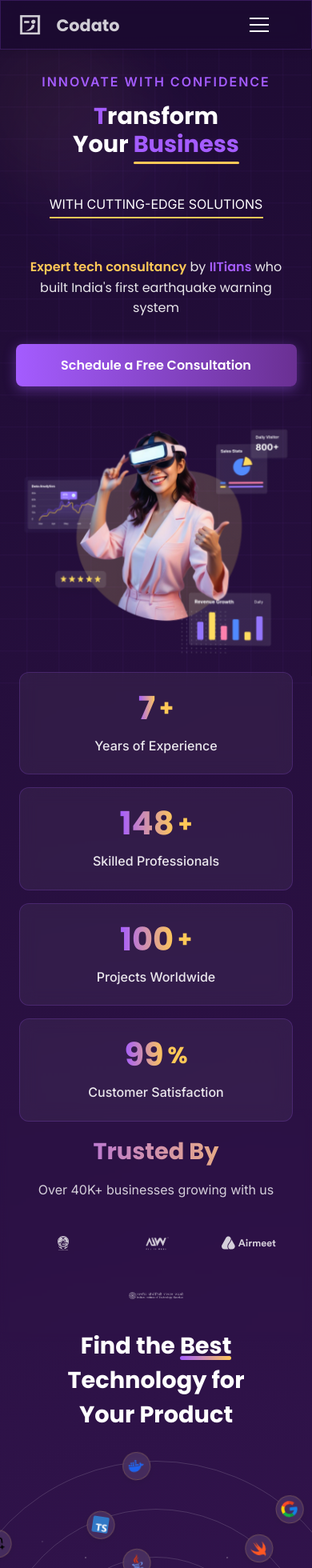
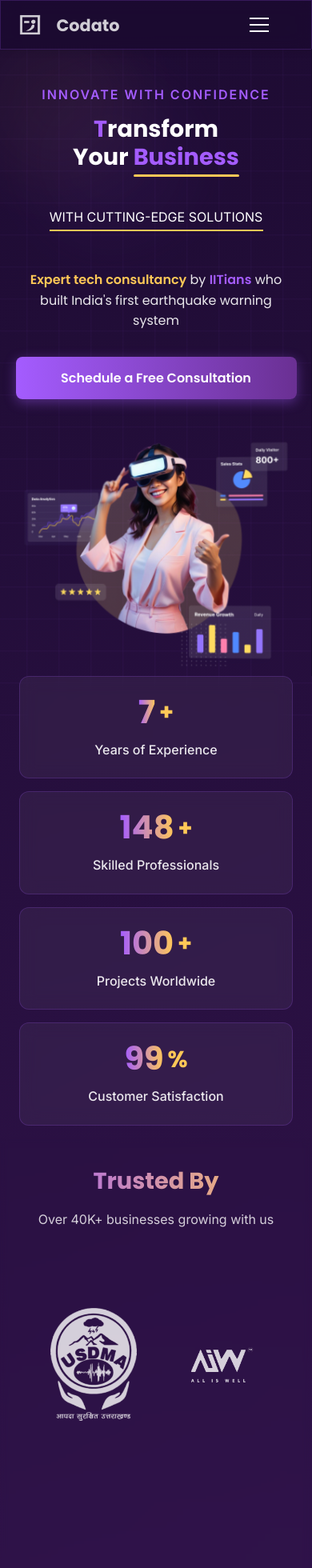
Before and after one commit to Rajansuan/techconsultancy, a React (Create React App) app: page / in a window 390 px wide. Shown: the top 1960 px of the page at 80% size. Built offline with nearby package versions, Linux system fonts and the light colour scheme.

Commit message:
layout fixed

```diff
--- a/src/components/middleSection.css
+++ b/src/components/middleSection.css
@@ -60,6 +60,7 @@
     max-width: 50%;
     z-index: 2;
     position: relative;
+    margin-top: 3rem;
   }
 
   /* Headings */
@@ -195,6 +196,7 @@
     justify-content: center;
     position: relative;
     z-index: 1;
+    margin-top: 5rem;
   }
 
   .main-image {
@@ -268,6 +270,15 @@
       max-width: 100%;
       padding: 14px 30px;
     }
+    .image-content{
+      margin-top: 1rem;
+      margin-bottom: 2rem;
+    }
+
+    .text-content{
+      margin-top: 1rem;
+      margin-bottom: 2rem;
+    }
   }
 
   @media (max-width: 480px) {
@@ -298,4 +309,14 @@
       height: 200px;
       filter: blur(40px);
     }
+
+    .image-content{
+      margin-top: 1rem;
+      margin-bottom: 2rem;
+    }
+
+    .text-content{
+      margin-top: 1rem;
+      margin-bottom: 2rem;
+    }
   }
--- a/src/components/reviewPage.css
+++ b/src/components/reviewPage.css
@@ -231,16 +231,12 @@
   .review-subtitle {
     font-size: 1rem;
   }
-
-  .review-page{
-    margin-bottom: 2rem;
-  }
-
   .review-header{
     margin-bottom: 6rem;
   }
-
-
+  .review-page{
+    margin-bottom: 1rem;
+  }
 }
 
 @media (max-width: 480px) {
@@ -248,19 +244,14 @@
     grid-template-columns: 1fr;
   }
 
-  .review-page{
-    margin-bottom: 2rem;
-  }
-
-  .review-header{
-    margin-bottom: 6rem;
-  }
-
   .review-card {
     height: auto;
     min-height: 300px;
     width: 90%;
     margin: 0 auto;
+  }
+  .review-header{
+    margin-bottom: 6rem;
   }
 
   .review-title {
@@ -275,4 +266,7 @@
     width: 20px;
     height: 20px;
   }
+  .review-page{
+    margin-bottom: 1rem;
+  }
 }
--- a/src/components/trustedByUs.css
+++ b/src/components/trustedByUs.css
@@ -5,7 +5,7 @@
   text-align: center;
   position: relative;
   overflow: hidden;
-  margin-top: -4rem;
+  margin-top: -2rem;
   margin-bottom: -4rem;
 }
 
@@ -54,8 +54,8 @@
 }
 
 .logo-wrapper {
-  width: 160px;
-  height: 80px;
+  width: 200px;
+  height: 100px;
   display: flex;
   justify-content: center;
   align-items: center;
@@ -110,8 +110,8 @@
   }
 
   .logo-wrapper {
-    width: 120px;
-    height: 60px;
+    width: 160px;
+    height: 80px;
   }
 }
 
@@ -129,7 +129,7 @@
   }
 
   .logo-wrapper {
-    width: 100px;
-    height: 50px;
+    width: 140px;
+    height: 280px;
   }
 }
```
